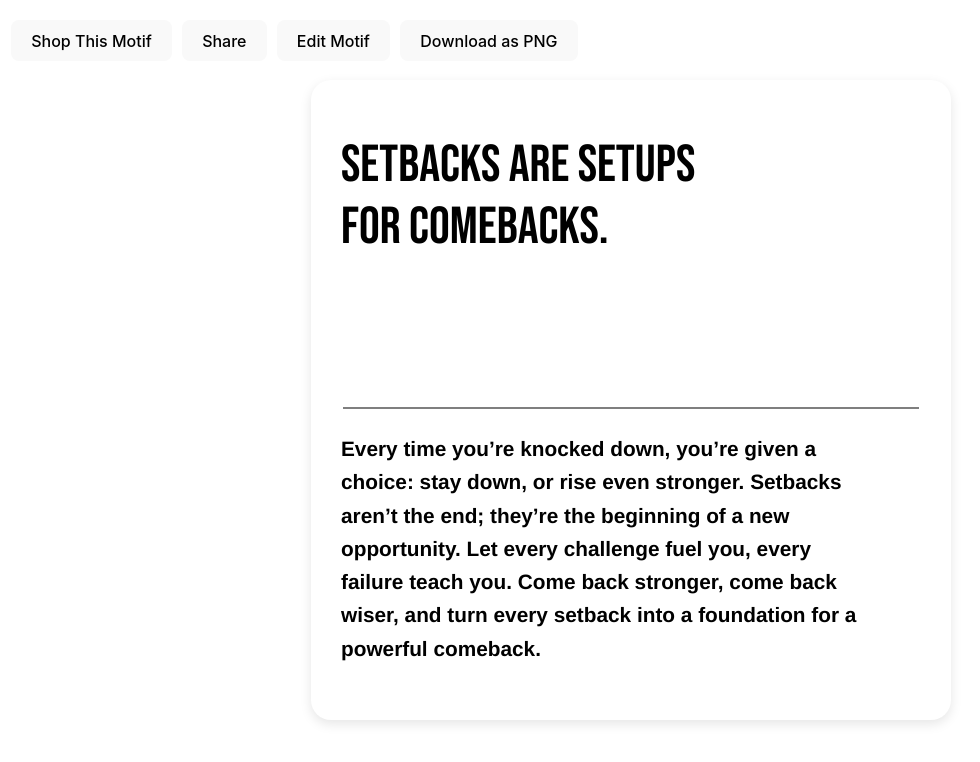
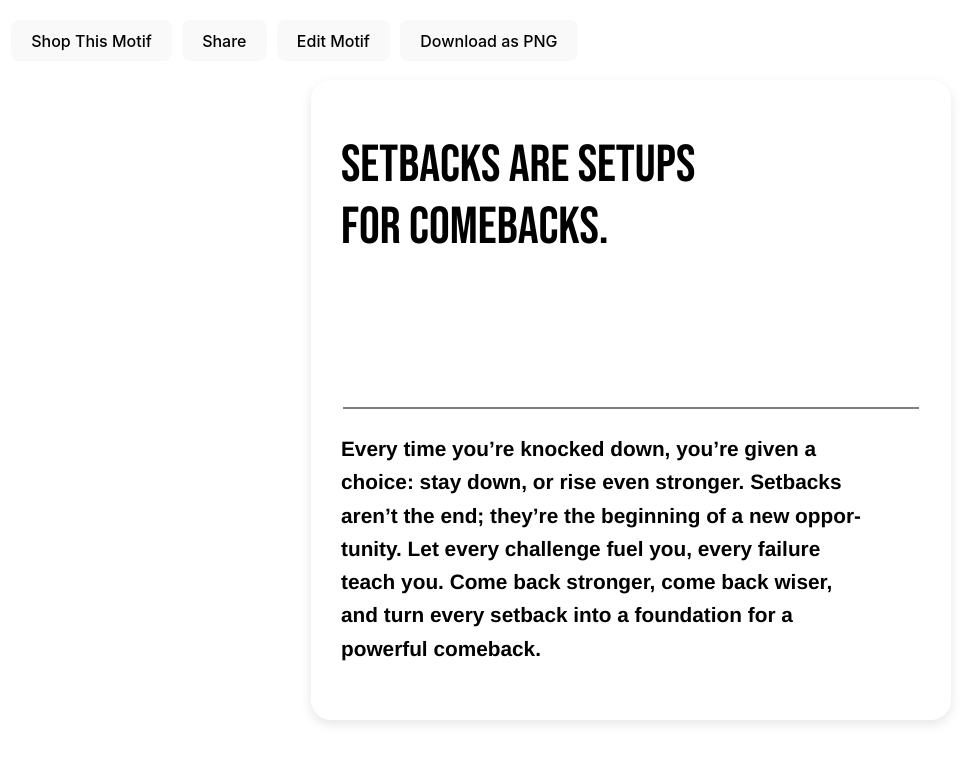
Before and after one commit to jochisaca/motifs, a React (Vite) app: page / in a window 1280 px wide. Shown: the top 762 px of the page, without its empty margins (9-989 px from the left). Built offline with nearby package versions, Linux system fonts and the light colour scheme.

Commit message:
Updated MotifDisplay.css for mobile responsiveness

```diff
--- a/src/components/MotifDisplay.css
+++ b/src/components/MotifDisplay.css
@@ -1,4 +1,4 @@
-/* Make sure the entire page can scroll if content overflows */
+/* Ensure the entire page can scroll if content overflows */
 html, body {
   height: 100%;
   margin: 0;
@@ -24,6 +24,9 @@ html, body {
   text-align: left;
   margin: 0 auto; /* Horizontally center the container */
   position: relative;
+  word-wrap: break-word; /* Prevent long words from overflowing */
+  word-break: break-word; /* Allow breaking of long words */
+  hyphens: auto; /* Allow hyphenation of words if necessary */
 }
 
 /* Main Text Styling */
@@ -36,6 +39,8 @@ h1 {
   padding-left: 10px; /* Reduced left padding */
   padding-right: 10px;
   box-sizing: border-box;
+  word-wrap: break-word; /* Break long words */
+  hyphens: auto; /* Allow word hyphenation */
 }
 
 /* Sub Text Styling */
@@ -49,6 +54,8 @@ p {
   padding-right: 10px; /* Reduced right padding */
   width: 85%; /* Ensure it doesn't exceed the width of the container */
   box-sizing: border-box;
+  word-wrap: break-word; /* Break long words */
+  hyphens: auto; /* Allow word hyphenation */
 }
 
 /* Horizontal Line (hr) */
@@ -66,21 +73,21 @@ hr {
 /* Media Queries for Smaller Screens */
 @media (max-width: 768px) {
   h1 {
-      font-size: 2.5em; /* Decrease font size on smaller screens */
+    font-size: 2.5em; /* Decrease font size on smaller screens */
   }
 
   p {
-      font-size: 0.85em; /* Decrease subtext font size */
+    font-size: 0.85em; /* Decrease subtext font size */
   }
 }
 
 /* Further Adjustments for Very Small Screens */
 @media (max-width: 480px) {
   h1 {
-      font-size: 2em; /* Further decrease font size */
+    font-size: 2em; /* Further decrease font size */
   }
 
   p {
-      font-size: 0.7em; /* Further decrease subtext font size */
+    font-size: 0.7em; /* Further decrease subtext font size */
   }
 }
```
